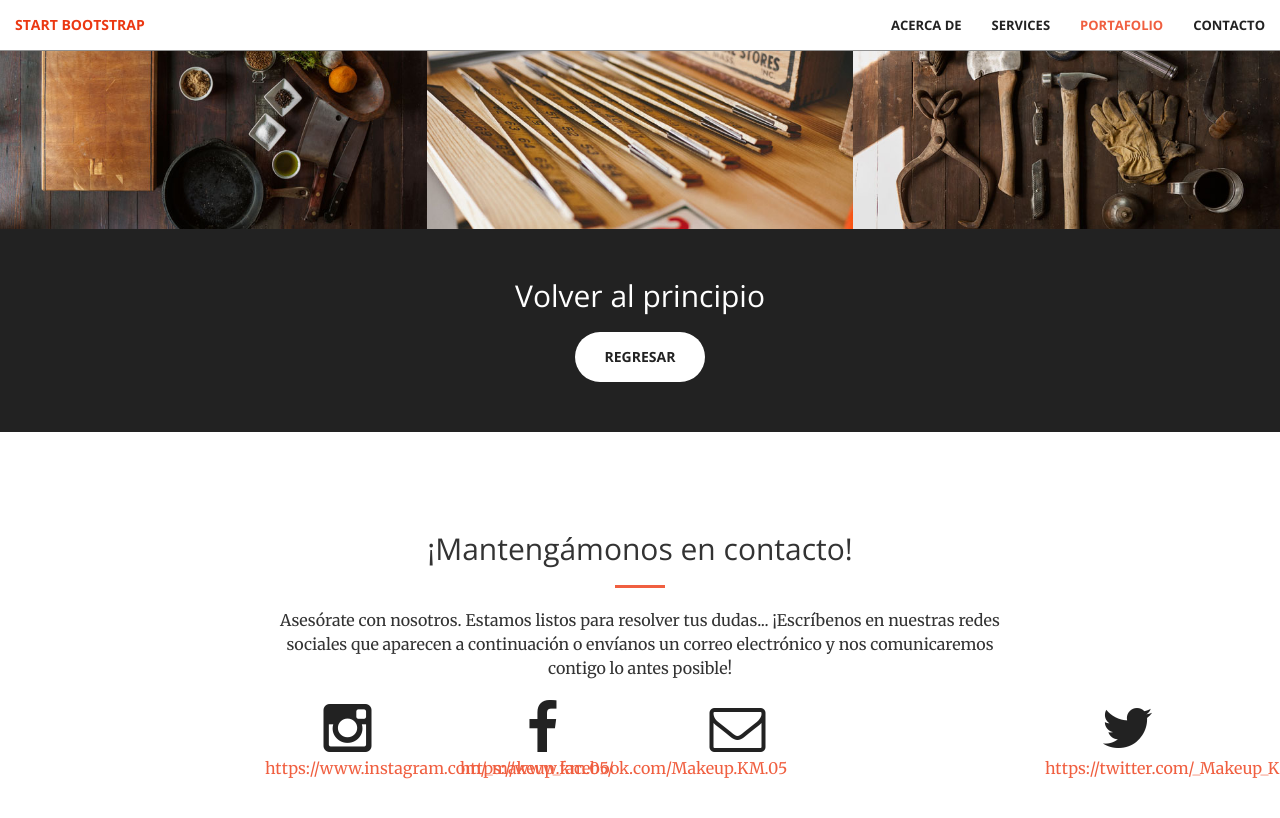
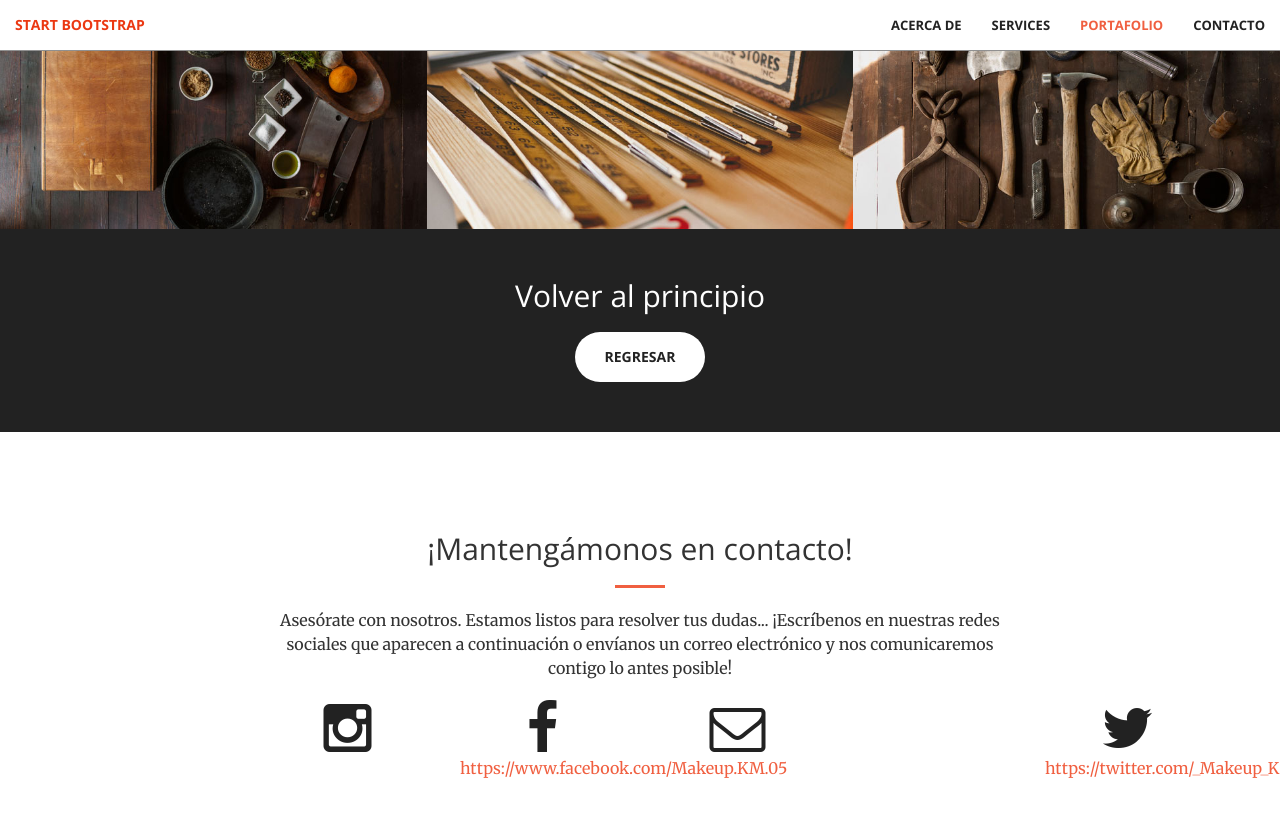
Before and after one commit to KatherineMerchanS/KatherineMerchanS.github.io, a Jekyll site: the page built from index.html, in a window 1280 px wide and 900 px high, scrolled down 2005 px. Shown: the top 818 px of the window. Built offline with Jekyll 4.4.1, drawn with Linux system fonts in a browser that asks for light colours; part of the change alters nothing that is shown.

Commit message:
Update _config.yml

```diff
--- a/_config.yml
+++ b/_config.yml
@@ -5,7 +5,7 @@ description: > # this means to ignore newlines until "baseurl:"
 baseurl: "" # the subpath of your site, e.g. /blog/
 url: "" # the base hostname & protocol for your site
 
-instagram_username: "https://www.instagram.com/_makeup_km.05/"
+instagram_username: ""
 facebook_username: "https://www.facebook.com/Makeup.KM.05"
 twitter_username: "https://twitter.com/_Makeup_KM"
 github_username:
```
